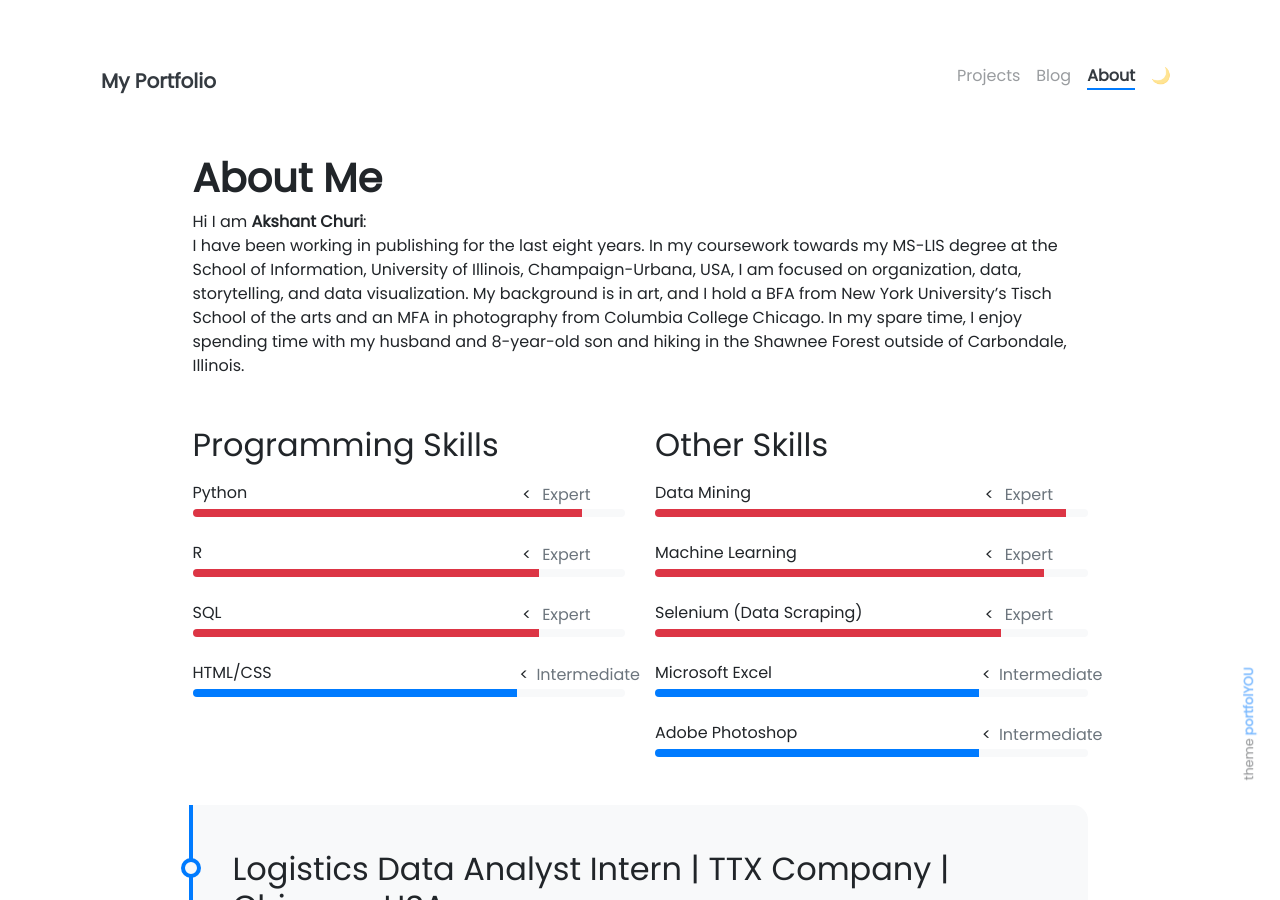
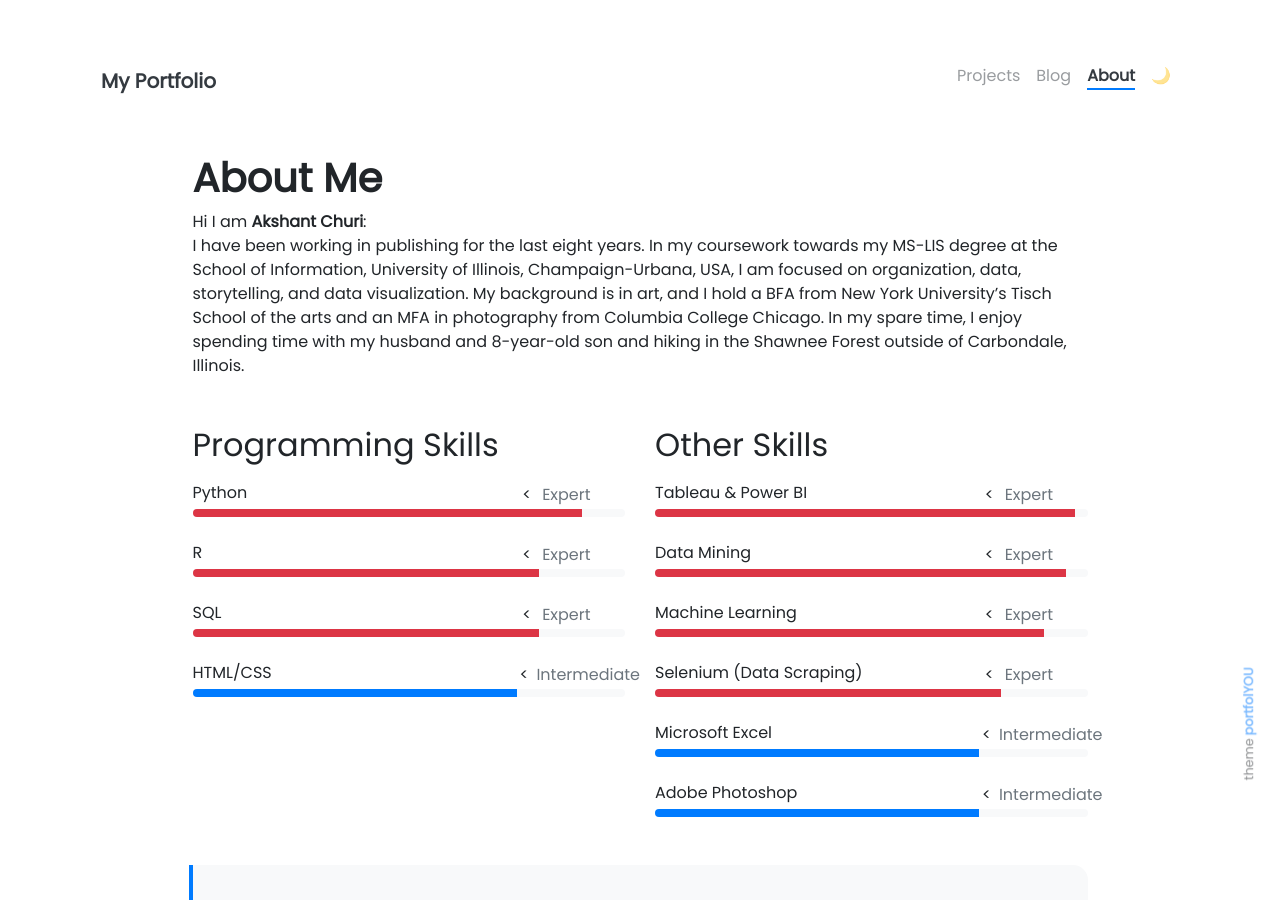
Before and after one commit to akshant10/akshant10.github.io, a Jekyll site: the page built from pages/about.md, in a window 1280 px wide and 900 px high. Built offline with Jekyll 4.4.1, drawn with Linux system fonts in a browser that asks for light colours; nearby versions of some CDN libraries.

Commit message:
Update other-skills.yml

```diff
--- a/_data/other-skills.yml
+++ b/_data/other-skills.yml
@@ -1,3 +1,8 @@
+- name: Tableau & Power BI
+  percentage: 97
+  level: Expert
+  color: danger
+
 - name: Data Mining
   percentage: 95
   level: Expert
```
